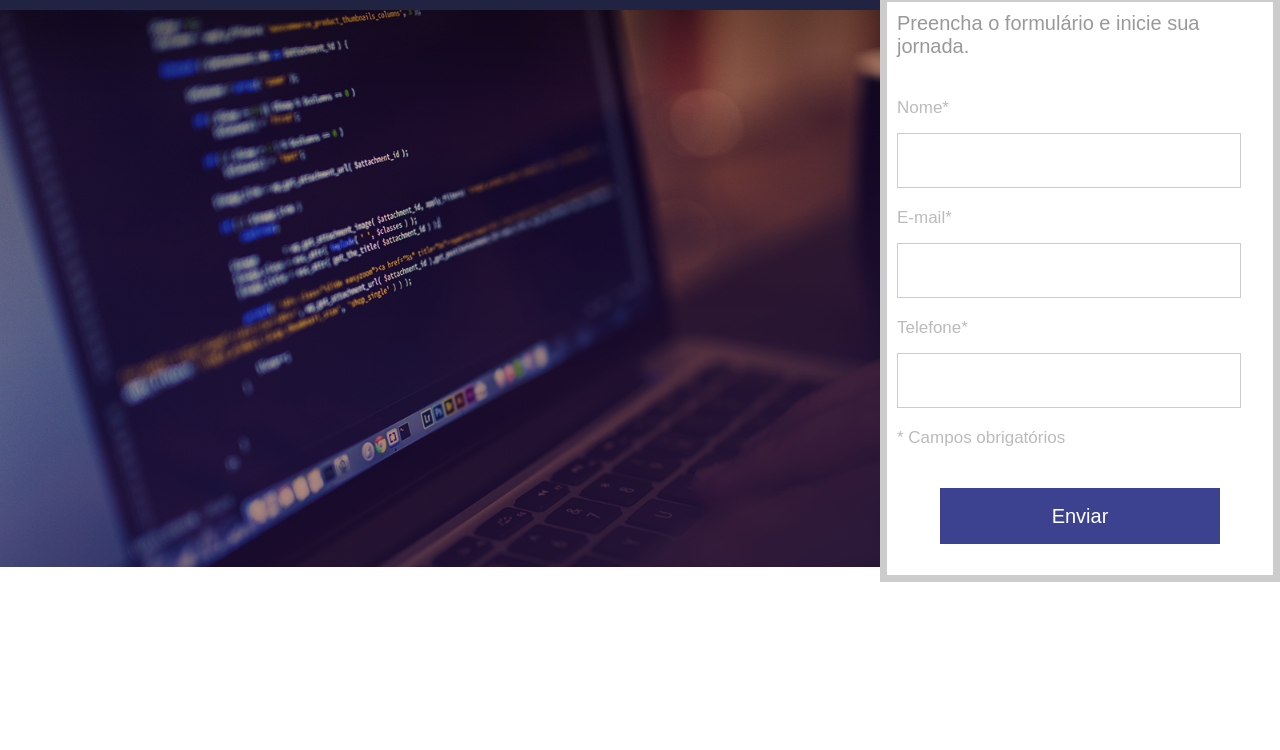
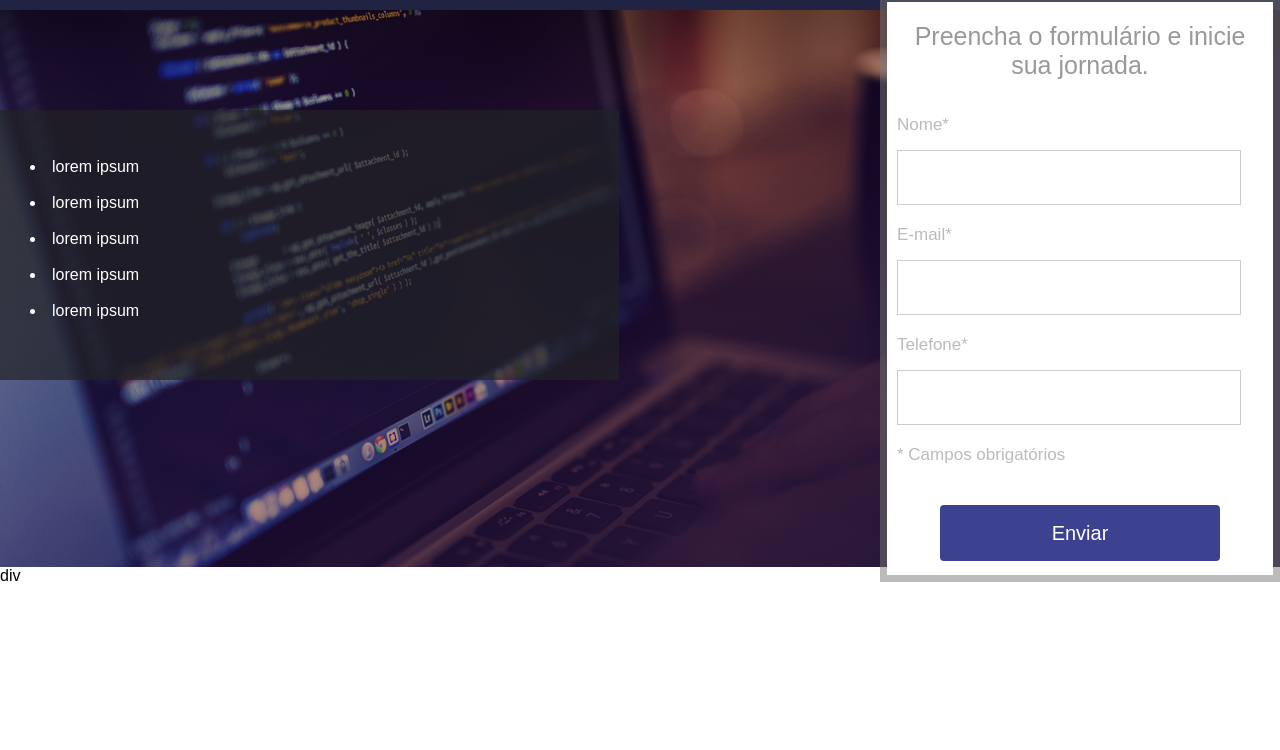
Before and after one commit to Andremachado82/Danki-Projeto-01, a plain HTML site: page index.html in a window 1280 px wide. Shown: the part 50-800 px from the top of the page. Drawn offline with Linux system fonts and the light colour scheme.

Commit message:
Criando boxContainer

```diff
--- a/css/styles.css
+++ b/css/styles.css
@@ -14,6 +14,7 @@ html, body {
   width: 1280px;
   margin: 0 auto;
 }
+
 
 .header {
   width: 100%;
@@ -39,6 +40,7 @@ html, body {
   /* text-align: right; */
 }
 
+/* formulario */
 .form {
   padding: 10px;
   width: 400px;
@@ -47,19 +49,23 @@ html, body {
   position: relative;
   top: -15px;
   border: 7px solid #ccc;
+  border-color: rgba(120,120,120,0.5);
   /* display: inline-block; */
   background-color: white;
+  background-clip: padding-box;
 
 }
 
 .form h2 {
-  font-size: 20px;
+  margin-top: 10px;
+  font-size: 25px;
   font-weight: normal;
   color: #999;
+  text-align: center;
 }
 
 .inputContainer {
-  margin-top: 20px;
+  margin-top: 15px;
 }
 
 .inputContainer  span, p{
@@ -72,6 +78,8 @@ html, body {
 
 
 .inputContainer  input {
+  font-size: 18px;
+  font-weight: normal ;
   margin-top: 15px;
   width: 344px;
   height: 55px;
@@ -88,6 +96,7 @@ html, body {
   margin-top: 40px;
   width: 280px;
   height: 56px;
+  border-radius: 4px;
   background-color: #3c428f;
   border: 0;
   cursor: pointer;
@@ -97,3 +106,22 @@ html, body {
 .inputContainer  button:hover{
   background-color:  #232875;
 }
+
+.containerList {
+  padding: 30px;
+  margin-top: 100px;
+  float: left;
+  width: 619px;
+  height: 270px;
+  background-color: rgbA(33,35,37,0.7);
+}
+
+.containerList ul {
+  list-style-position: inside;
+}
+
+
+.containerList ul li {
+  margin-top: 18px;
+  color: white;
+}
--- a/index.html
+++ b/index.html
@@ -18,24 +18,35 @@
 
   <div class="containerBanner">
       <div class="center">
+
+        <div class="containerList">
+            <ul>
+              <li>lorem ipsum</li>
+              <li>lorem ipsum</li>
+              <li>lorem ipsum</li>
+              <li>lorem ipsum</li>
+              <li>lorem ipsum</li>
+            </ul>
+        </div>
+
           <div class="form">
             <form action="">
               <h2>Preencha o formulário e inicie sua jornada.</h2>
               <form action="">
                 <div class="inputContainer">
                     <span>Nome*</span>
-                    <input type="text">
+                    <input type="text" name="nome" required>
 
                     <span>E-mail*</span>
-                    <input type="text">
+                    <input type="text" name="email" required >
 
                     <span>Telefone*</span>
-                    <input type="text">
+                    <input type="text" name="telefone" required>
 
                     <p class="warning">* Campos obrigatórios</p>
 
                     <div class= inputSubmitContainer>
-                      <button type="submit" name="acao">Enviar</button>
+                      <button type="submit" name="acao" value="enviar">Enviar</button>
                     </div>
 
                 </div>
@@ -44,5 +55,9 @@
           </div>
       </div>
   </div>
+
+  <section>
+    div
+  </section>
 </body>
 </html>
```
